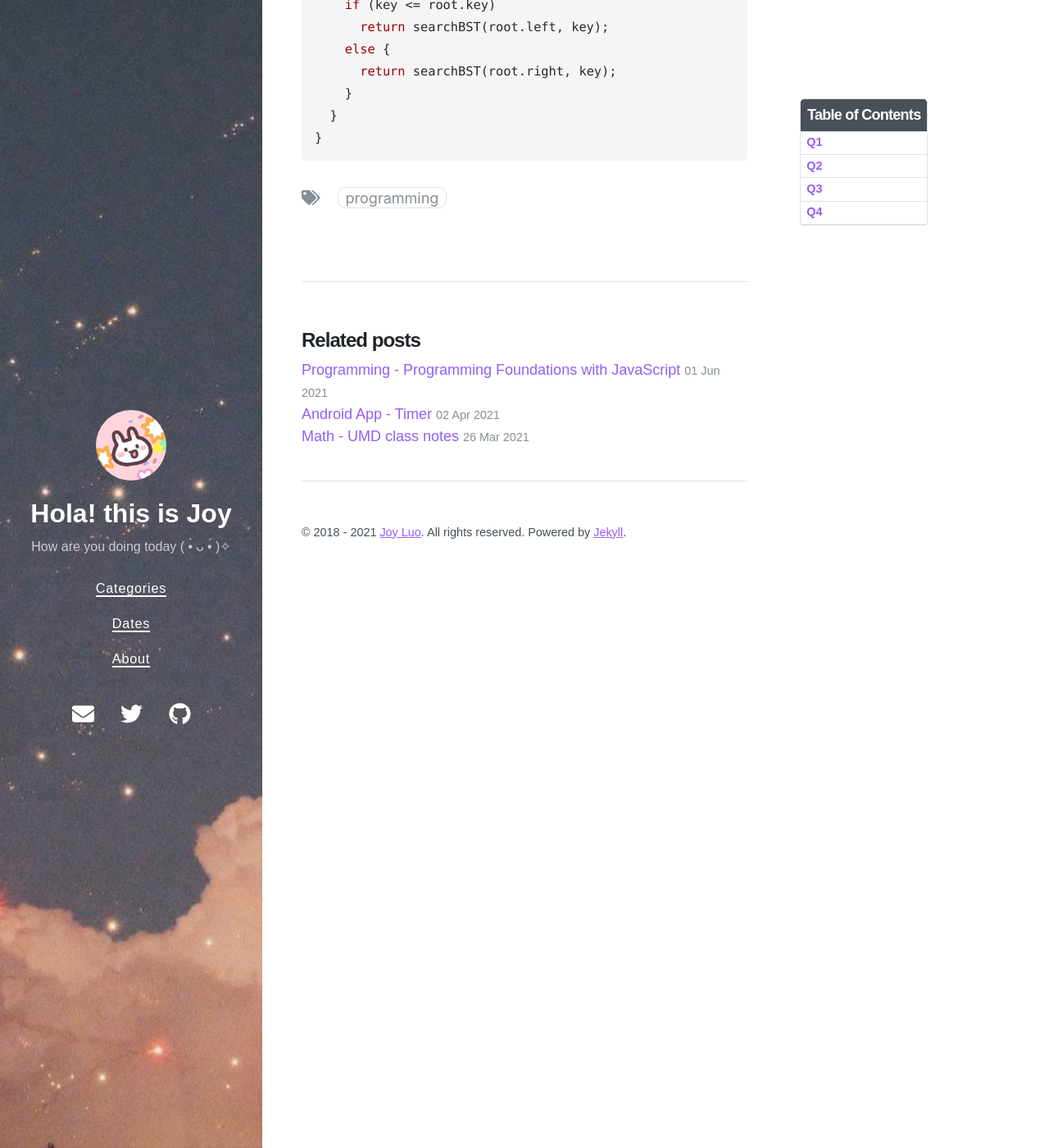
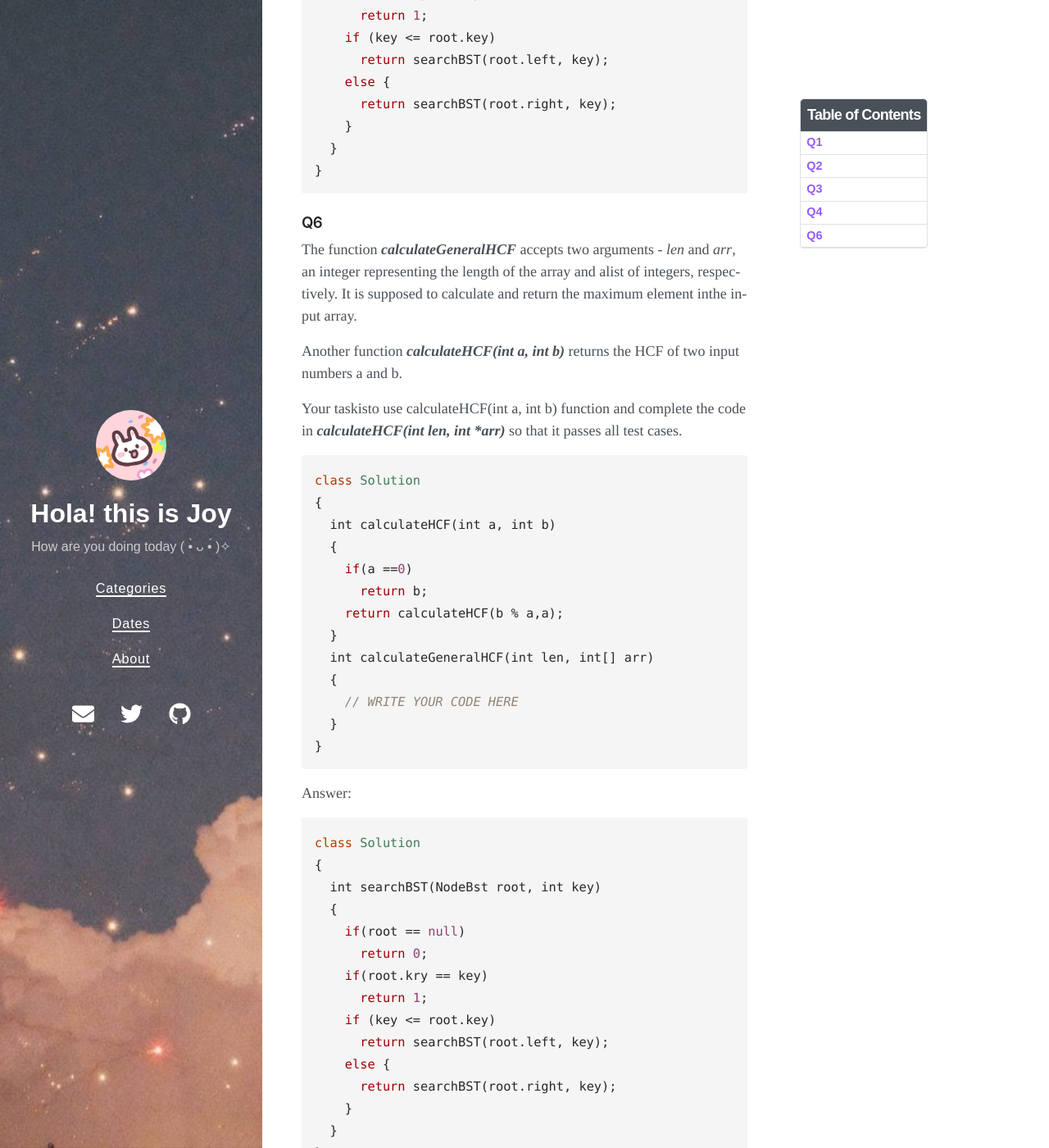
Before and after one commit to Joy3Luo/mathnotes, a Jekyll site: the page built from _posts/2021-07-06-AmazonOAPractices.md, in a window 1280 px wide and 1400 px high, scrolled down 6208 px. Shown: the whole window at 82% size. Built offline with Jekyll 4.4.1, drawn with Linux system fonts in a browser that asks for light colours; nearby versions of some CDN libraries; some of the changed text lies outside the part shown.

Commit message:
Update 2021-07-06-AmazonOAPractices.md

````diff
--- a/_posts/2021-07-06-AmazonOAPractices.md
+++ b/_posts/2021-07-06-AmazonOAPractices.md
@@ -1,6 +1,6 @@
 ---
 layout: post
-title: Programming - Amazon OA Practices
+title: Programming - Amazon OA practice test
 date: 2021-07-06 5:18 +0800
 tags: [Programming]
 toc:  true
@@ -227,3 +227,45 @@ class Solution
   }
 }
 ```
+
+### Q6
+The function ***calculateGeneralHCF*** accepts two arguments - *len* and *arr*, an integer representing the length of the array and alist of integers, respectively. It is supposed to calculate and return the maximum element inthe input array.
+
+Another function ***calculateHCF(int a, int b)*** returns the HCF of two input numbers a and b.
+
+Your taskisto use calculateHCF(int a, int b) function and complete the code in ***calculateHCF(int len, int *arr)*** so that it passes all test cases.
+
+```javascript
+class Solution
+{
+  int calculateHCF(int a, int b)
+  {
+    if(a ==0)
+      return b;
+    return calculateHCF(b % a,a);
+  }
+  int calculateGeneralHCF(int len, int[] arr)
+  {
+    // WRITE YOUR CODE HERE
+  }
+}
+```
+
+Answer:
+```javascript
+class Solution
+{
+  int searchBST(NodeBst root, int key)
+  {
+    if(root == null)
+      return 0;
+    if(root.kry == key)
+      return 1;
+    if (key <= root.key)
+      return searchBST(root.left, key);
+    else {
+      return searchBST(root.right, key);
+    }
+  }
+}
+```
````
